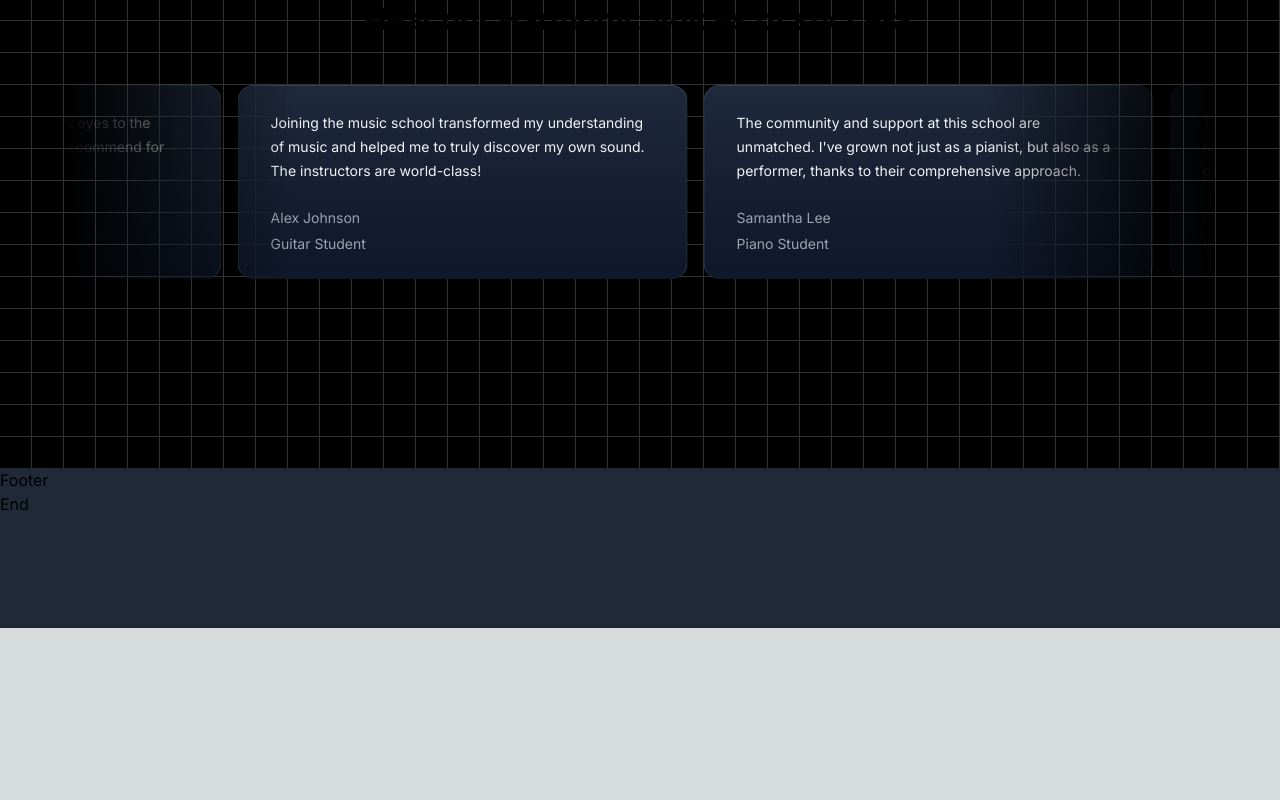
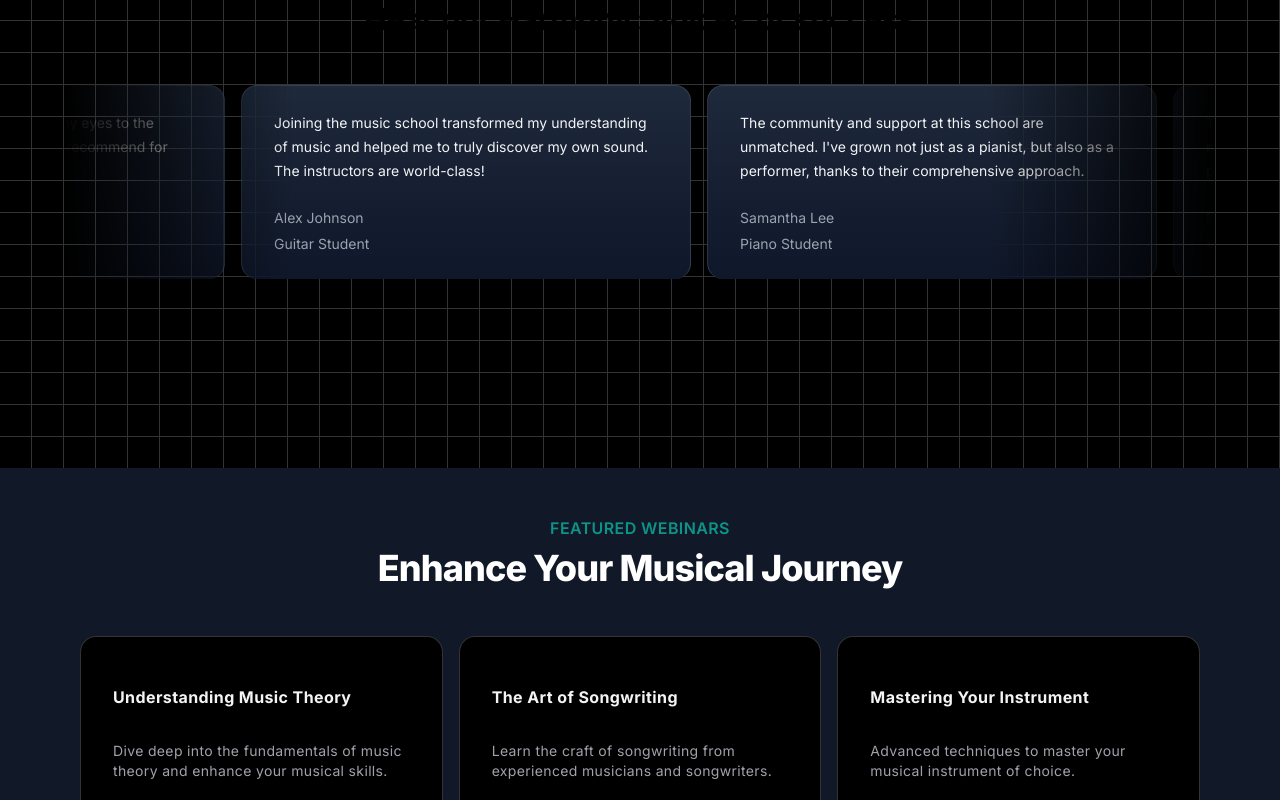
Before and after one commit to LearnXcodeXrepeat/music-academy-web, a Next.js app: page / in a window 1280 px wide. Shown: the part 2000-2800 px from the top of the page. Before the commit the page ends 2628 px from the top, so only its background shows below. Built offline with nearby package versions, Linux system fonts and the light colour scheme.

Commit message:
Add Upcoming Webinar Section

```diff
--- a/src/app/page.tsx
+++ b/src/app/page.tsx
@@ -1,8 +1,10 @@
 import { Card } from "@/components/Card";
 import HeroSection from "@/components/HeroSection";
 import MusicTestimonialCard from "@/components/MusicTestimonialCard";
+import UpcomingWebinar from "@/components/UpcomingWebinar";
 import WhyChooseUs from "@/components/WhyChooseUs";
 import Image from "next/image";
+
 export default function Home() {
   return (
     <main className="min-h-min-h-screen bg-black/[0.96] antialiased bg-grid-white/[0.02]">
@@ -10,6 +12,7 @@
       <Card />
       <WhyChooseUs />
       <MusicTestimonialCard />
+      <UpcomingWebinar />
     </main>
   );
 }
--- /dev/null
+++ b/src/components/UpcomingWebinar.tsx
@@ -0,0 +1,96 @@
+"use client";
+import React from "react";
+import { HoverEffect } from "./ui/card-hover-effect";
+import Link from "next/link";
+
+interface webinar {
+  title: string;
+  link: string;
+  description: string;
+  isFeatured: boolean;
+}
+
+const UpcomingWebinar = () => {
+  const showWebinar = webinarsList.filter((list: webinar) => list.isFeatured);
+  return (
+    <div className="p-12 bg-gray-900">
+      <div className="max-w-7xl mx-auto px-4 sm:px-6">
+        <div className="text-center">
+          <h2 className="text-base text-teal-600 font-semibold tracking-wide uppercase">
+            FEATURED WEBINARS
+          </h2>
+          <p className="mt-2 text-3xl leading-8 font-extrabold tracking-tight text-white sm:text-4xl">
+            Enhance Your Musical Journey
+          </p>
+        </div>
+        <div>
+          <HoverEffect items={showWebinar} />
+        </div>
+
+        <div className="mt-10 text-center">
+          <Link
+            href={"/"}
+            className="px-4 py-2 rounded border border-neutral-600 text-neutral-700 bg-white hover:bg-gray-100 transition duration-200"
+          >
+            View All webinars
+          </Link>
+        </div>
+      </div>
+    </div>
+  );
+};
+
+export default UpcomingWebinar;
+
+export const webinarsList = [
+  {
+    title: "Understanding Music Theory",
+    description:
+      "Dive deep into the fundamentals of music theory and enhance your musical skills.",
+    link: "understanding-music-theory",
+    isFeatured: true,
+  },
+  {
+    title: "Understanding ",
+    description:
+      "Dive  fundamentals of music theory and enhance your musical skills.",
+    link: "theory",
+    isFeatured: false,
+  },
+  {
+    title: "The Art of Songwriting",
+    description:
+      "Learn the craft of songwriting from experienced musicians and songwriters.",
+    link: "the-art-of-songwriting",
+    isFeatured: true,
+  },
+  {
+    title: "Mastering Your Instrument",
+    description:
+      "Advanced techniques to master your musical instrument of choice.",
+    link: "mastering-your-instrument",
+    isFeatured: true,
+  },
+  {
+    title: "Music Production Essentials",
+    description:
+      "Get started with music production with this comprehensive overview.",
+    link: "music-production-essentials",
+    isFeatured: true,
+  },
+  // Added two more webinars
+  {
+    title: "Live Performance Techniques",
+    description:
+      "Enhance your live performance skills with expert tips and strategies.",
+    link: "live-performance-techniques",
+    isFeatured: true,
+  },
+  {
+    title: "Digital Music Marketing",
+    description:
+      "Learn how to promote your music effectively in the digital age.",
+    link: "digital-music-marketing",
+    isFeatured: true,
+  },
+];
--- /dev/null
+++ b/src/components/ui/card-hover-effect.tsx
@@ -0,0 +1,111 @@
+import { cn } from "@/utils/cn";
+import { AnimatePresence, motion } from "framer-motion";
+import Link from "next/link";
+import { useState } from "react";
+
+export const HoverEffect = ({
+  items,
+  className,
+}: {
+  items: {
+    title: string;
+    description: string;
+    link: string;
+  }[];
+  className?: string;
+}) => {
+  let [hoveredIndex, setHoveredIndex] = useState<number | null>(null);
+
+  return (
+    <div
+      className={cn(
+        "grid grid-cols-1 md:grid-cols-2  lg:grid-cols-3  py-10",
+        className
+      )}
+    >
+      {items.map((item, idx) => (
+        <Link
+          href={item?.link}
+          key={item?.link}
+          className="relative group  block p-2 h-full w-full"
+          onMouseEnter={() => setHoveredIndex(idx)}
+          onMouseLeave={() => setHoveredIndex(null)}
+        >
+          <AnimatePresence>
+            {hoveredIndex === idx && (
+              <motion.span
+                className="absolute inset-0 h-full w-full bg-neutral-200 dark:bg-slate-800/[0.8] block  rounded-3xl"
+                layoutId="hoverBackground"
+                initial={{ opacity: 0 }}
+                animate={{
+                  opacity: 1,
+                  transition: { duration: 0.15 },
+                }}
+                exit={{
+                  opacity: 0,
+                  transition: { duration: 0.15, delay: 0.2 },
+                }}
+              />
+            )}
+          </AnimatePresence>
+          <Card>
+            <CardTitle>{item.title}</CardTitle>
+            <CardDescription>{item.description}</CardDescription>
+          </Card>
+        </Link>
+      ))}
+    </div>
+  );
+};
+
+export const Card = ({
+  className,
+  children,
+}: {
+  className?: string;
+  children: React.ReactNode;
+}) => {
+  return (
+    <div
+      className={cn(
+        "rounded-2xl h-full w-full p-4 overflow-hidden bg-black border border-transparent dark:border-white/[0.2] group-hover:border-slate-700 relative z-20",
+        className
+      )}
+    >
+      <div className="relative z-50">
+        <div className="p-4">{children}</div>
+      </div>
+    </div>
+  );
+};
+export const CardTitle = ({
+  className,
+  children,
+}: {
+  className?: string;
+  children: React.ReactNode;
+}) => {
+  return (
+    <h4 className={cn("text-zinc-100 font-bold tracking-wide mt-4", className)}>
+      {children}
+    </h4>
+  );
+};
+export const CardDescription = ({
+  className,
+  children,
+}: {
+  className?: string;
+  children: React.ReactNode;
+}) => {
+  return (
+    <p
+      className={cn(
+        "mt-8 text-zinc-400 tracking-wide leading-relaxed text-sm",
+        className
+      )}
+    >
+      {children}
+    </p>
+  );
+};
```
